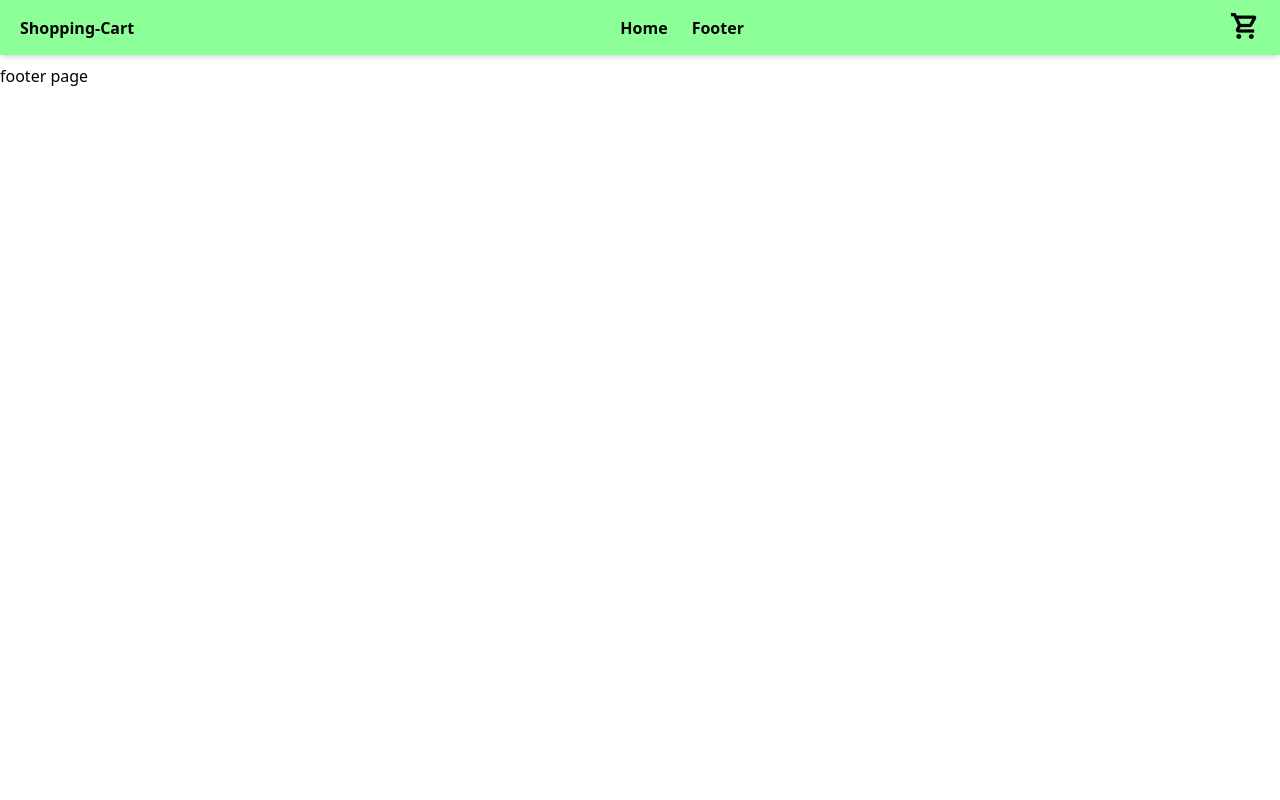
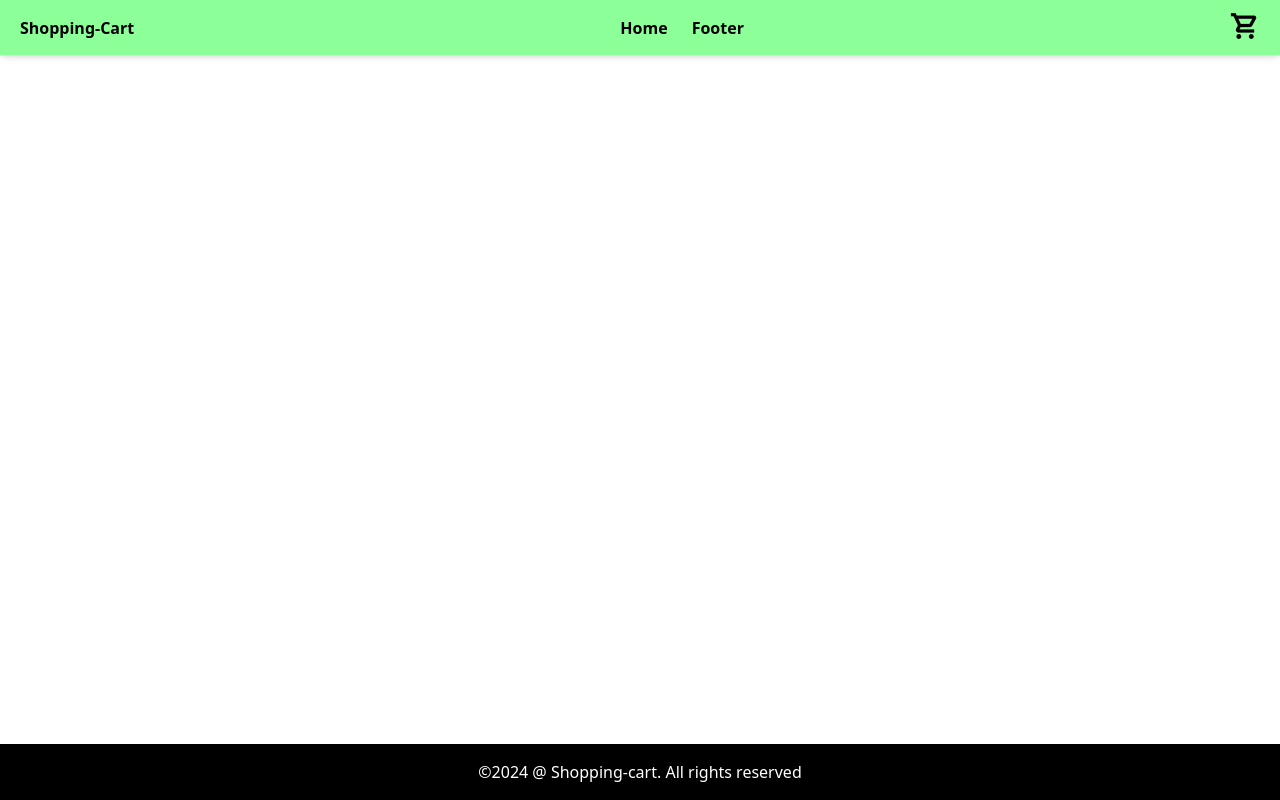
Before and after one commit to sugu2344/Task6, a React (Vite) app: page / in a window 1280 px wide. Built offline with nearby package versions, Linux system fonts and the light colour scheme.

Commit message:
footer page completed final commit

```diff
--- a/src/components/footer.jsx
+++ b/src/components/footer.jsx
@@ -1,7 +1,8 @@
 const Footer = () => {
+  const CurrentYear = new Date().getFullYear();
   return (
-    <div>
-      <h1>footer page</h1>
+    <div className="text-center py-4 bg-black text-white fixed bottom-0 left-0 w-full">
+      <p>&copy;{CurrentYear} @ Shopping-cart. All rights reserved</p>
     </div>
   );
 };
--- a/src/components/landingPage.jsx
+++ b/src/components/landingPage.jsx
@@ -1,7 +1,7 @@
 const LandingPage = () => {
   return (
     <>
-      <div className="pt-16"></div>
+      <div className="py-16"></div>
     </>
   );
 };
```
